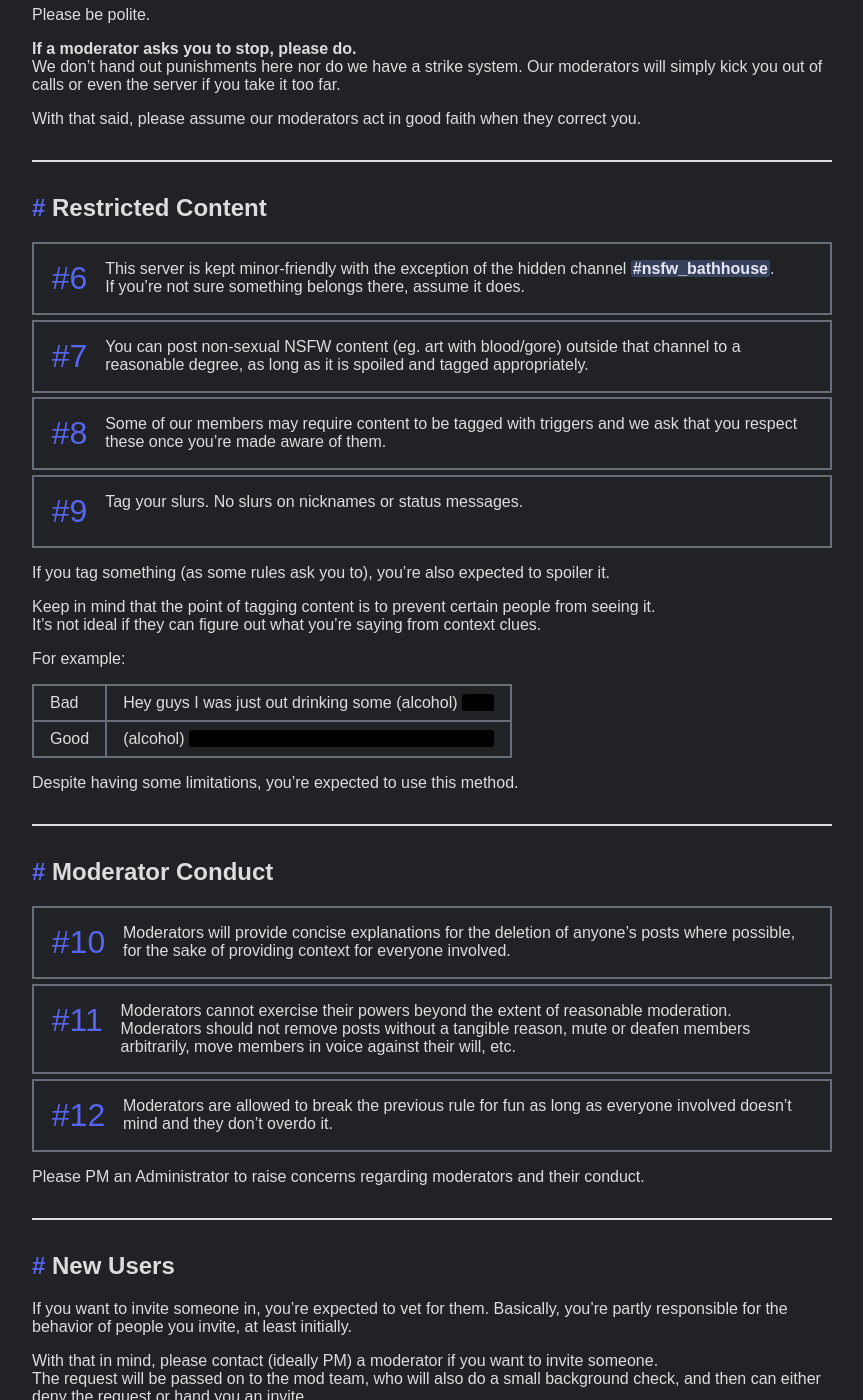
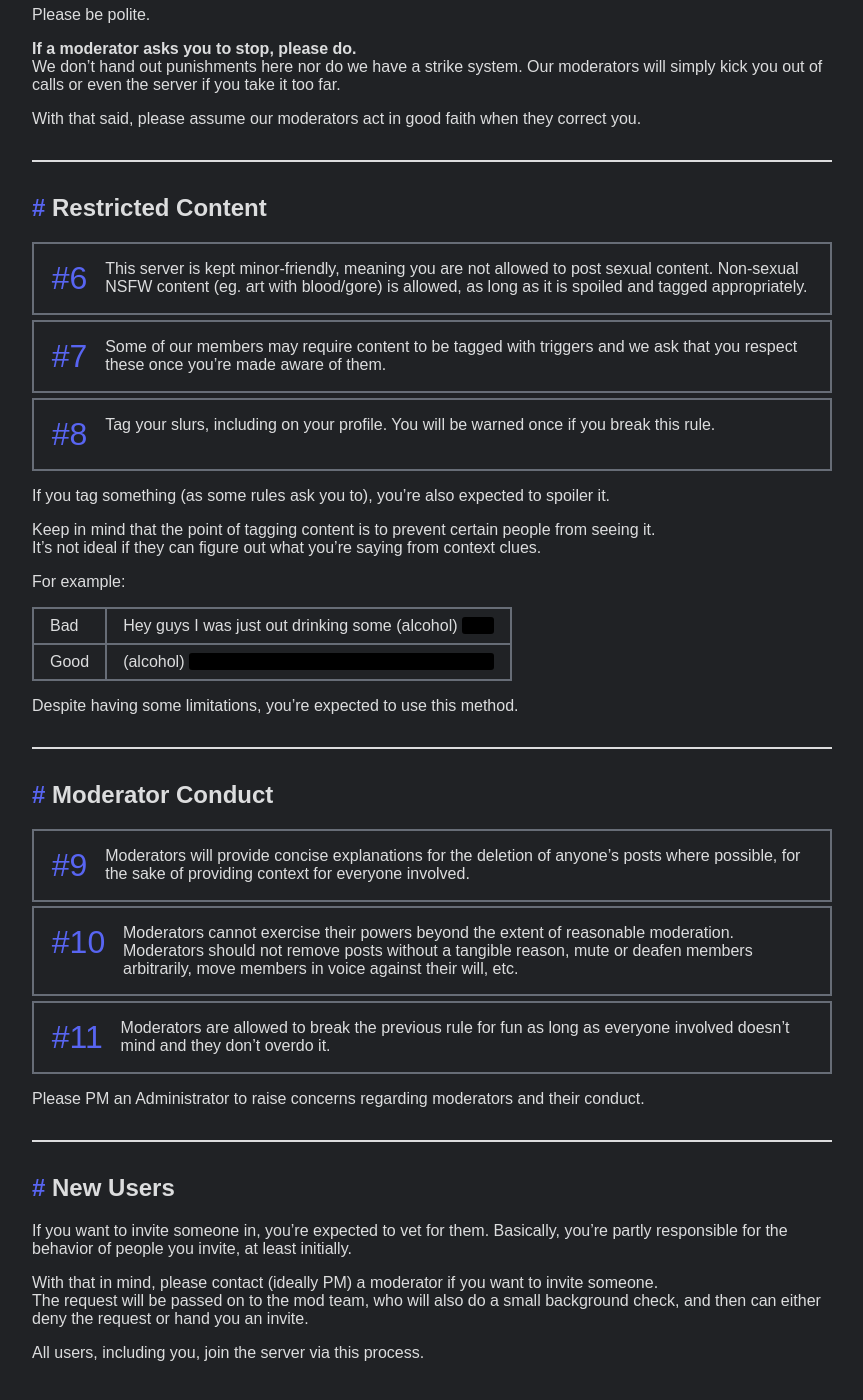
Before and after one commit to chitinlink/ammonite, a Jekyll site: the page built from index.md, in a window 1280 px wide and 1400 px high, scrolled down 850 px. Shown: the whole window, without its empty margins (208-1071 px from the left). Built offline with Jekyll 4.4.1, drawn with Linux system fonts in a browser that asks for light colours; part of the change alters nothing that is shown; some of the changed text lies outside the part shown.

Commit message:
New server

```diff
--- a/_config.yml
+++ b/_config.yml
@@ -1,6 +1,6 @@
-title: Bodiam
-url: "https://galaxybra.in"
-baseurl: "/bodiam"
+title: Ammonite Rules
+url: "https://chitin.link"
+baseurl: "/ammonite"
 
 safe: true
 markdown: kramdown
--- a/_data/rules.yml
+++ b/_data/rules.yml
@@ -15,12 +15,14 @@
 
 - name: "Restricted Content"
   rules:
-    - |
-      This server is kept minor-friendly with the exception of the hidden channel <span class="channel">#nsfw_bathhouse</span>.
-      If you're not sure something belongs there, assume it does.
-    - You can post non-sexual NSFW content (eg. art with blood/gore) outside that channel to a reasonable degree, as long as it is spoiled and tagged appropriately.
+    # Bring this back if we ever get an nsfw channel again.
+    # - |
+    #   This server is kept minor-friendly with the exception of the hidden channel <span class="channel">#nsfw_bathhouse</span>.
+    #   If you're not sure something belongs there, assume it does.
+    # - You can post non-sexual NSFW content (eg. art with blood/gore) outside that channel to a reasonable degree, as long as it is spoiled and tagged appropriately.
+    - This server is kept minor-friendly, meaning you are not allowed to post sexual content. Non-sexual NSFW content (eg. art with blood/gore) is allowed, as long as it is spoiled and tagged appropriately.
     - Some of our members may require content to be tagged with triggers and we ask that you respect these once you're made aware of them.
-    - Tag your slurs. No slurs on nicknames or status messages.
+    - Tag your slurs, including on your profile. You will be warned once if you break this rule.
   text: |
     If you tag something (as some rules ask you to), you're also expected to spoiler it.
 
--- a/_layouts/main.html
+++ b/_layouts/main.html
@@ -3,13 +3,13 @@
 <head>
   <meta charset="UTF-8">
   <meta name="viewport" content="width=device-width, initial-scale=1.0">
-  <title>Bodiam Rules</title>
+  <title>Ammonite Rules</title>
   <link rel="stylesheet" href="assets/style.css">
   <link rel="apple-touch-icon-precomposed" sizes="144x144" href="favicon/apple-touch-icon-144x144.png">
   <link rel="apple-touch-icon-precomposed" sizes="152x152" href="favicon/apple-touch-icon-152x152.png">
   <link rel="icon" type="image/png"        sizes="32x32"   href="favicon/favicon-32x32.png">
   <link rel="icon" type="image/png"        sizes="16x16"   href="favicon/favicon-16x16.png">
-  <meta name="application-name"        content="Bodiam Rules">
+  <meta name="application-name"        content="Ammonite Rules">
   <meta name="msapplication-TileColor" content="#FFFFFF">
   <meta name="msapplication-TileImage" content="mstile-144x144.png">
 </head>
--- a/index.md
+++ b/index.md
@@ -2,8 +2,8 @@
 layout: main
 ---
 
-<div id="icon"><img src="assets/bodiam.png"></div>
-<h1>Bodiam Rules</h1>
+<div id="icon"><img src="assets/ammonite.png"></div>
+<h1>Ammonite Rules</h1>
 {% assign rules_i = 0 %}
 {% for section in site.data.rules %}
 <section id="{{ section.name | slugify }}">
```
Also changed, not shown: assets/ammonite.png (added), assets/bodiam.png (deleted), favicon/apple-touch-icon-114x114.png (added), favicon/apple-touch-icon-144x144.png (deleted), favicon/apple-touch-icon-152x152.png, favicon/favicon-16x16.png, favicon/favicon-32x32.png, favicon/mstile-144x144.png.
